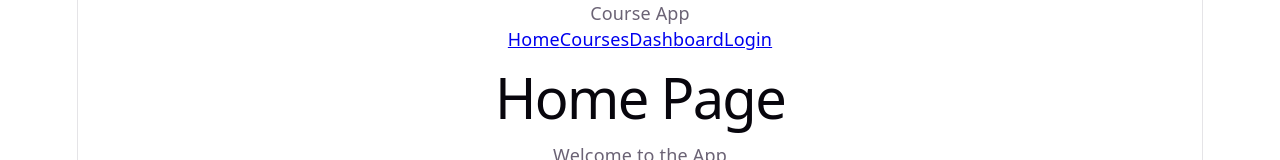
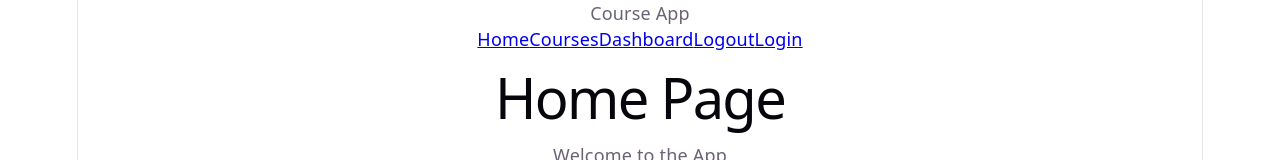
Before and after one commit to marcnzedspaces/NFS_JAVA_C1_2026, a React (Vite) app in the folder course-frontend/: page / in a window 1280 px wide. Shown: the top 160 px of the page. Built offline with nearby package versions, Linux system fonts and the light colour scheme.

Commit message:
Add logout button to navbar

```diff
--- a/course-frontend/src/components/Navbar.jsx
+++ b/course-frontend/src/components/Navbar.jsx
@@ -1,6 +1,14 @@
-import { Link } from "react-router-dom";
+import { Link, useNavigate } from "react-router-dom";
 
 function Navbar(){
+    const navigate = useNavigate();
+    const token = localStorage.getItem("token");
+
+    function handleLogout() {
+        localStorage.removeItem("token");
+        navigate("/login");
+    }
+
     return (
         <nav className="navbar">
             <div className="nav-brand">Course App</div>
@@ -9,6 +17,11 @@ function Navbar(){
                 <Link to="/">Home</Link>
                 <Link to="/courses">Courses</Link>
                 <Link to="/dashboard">Dashboard</Link>
+                {token ? (
+                    <button onClick={handleLogout}>Logout</button>
+                ) : (
+                    <Link to="/login">Logout</Link>
+                )}
                 <Link to="/login">Login</Link>
             </div>
         </nav>
```
